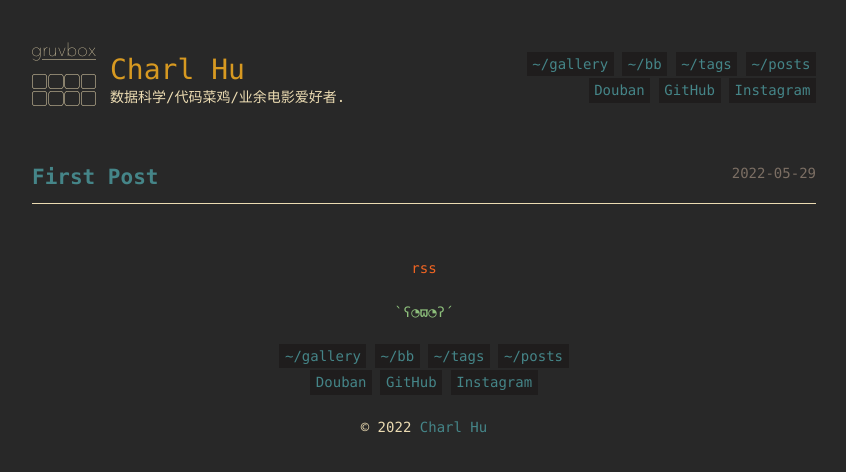
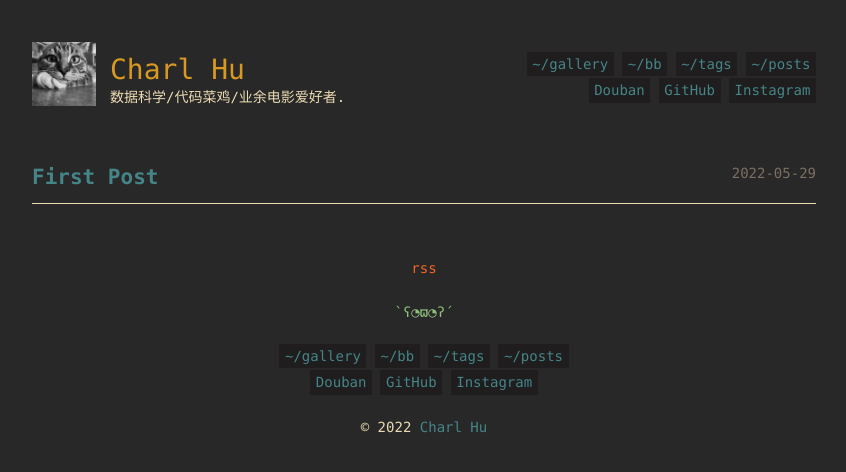
Before and after one commit to hiric/hiric.github.io, a plain HTML site: page index.html in a window 1280 px wide. Shown: the whole page, without its empty margins (216-1062 px from the left). Drawn offline with Linux system fonts and the light colour scheme.

Commit message:
添加头像

```diff
--- a/css/style.css
+++ b/css/style.css
@@ -76,7 +76,7 @@ body>footer>* {
 }
 
 .logo {
-  background: no-repeat top left/64px 64px url('../logo.png');
+  background: no-repeat top left/64px 64px url('../logo.jpg');
   min-height: 64px;
   padding: 0 0 0 calc(64px + 1em);
   margin-top: -1em;
```
Also changed, not shown: logo.jpg (added).
